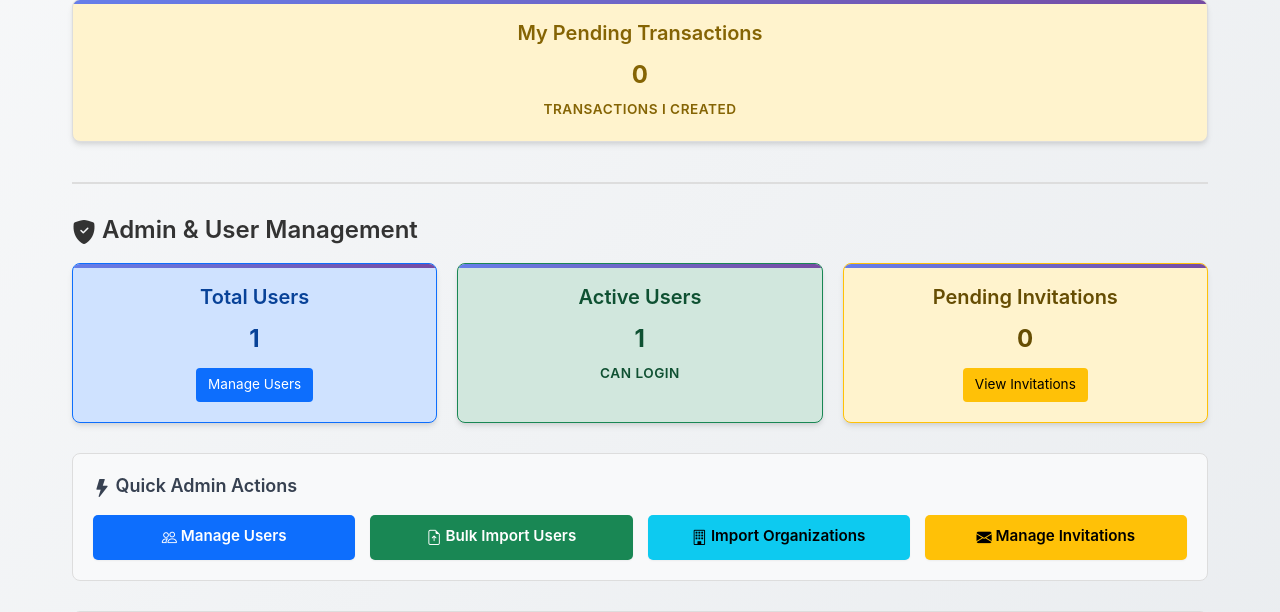
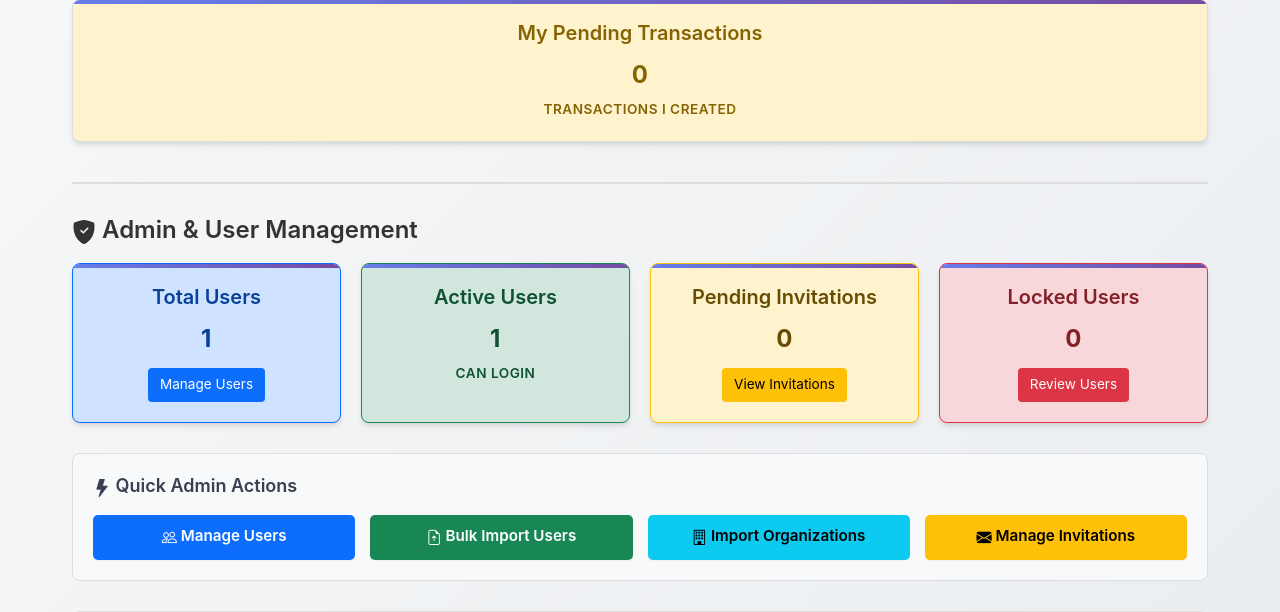
Before and after one commit to quickserviceslqs-netizen/pettycash_system, a Django app: page /accounts/ in a window 1280 px wide. Shown: the part 421-1033 px from the top of the page. Run offline with Django 5.2, Linux system fonts and the light colour scheme; the visitor is signed in with stand-in values (Sample User, id 1); data comes from the database, SQL or seed files in the repository; data that the repository does not hold is empty; parts of the project's set-up code (start-up, migrations or seed data) failed here and were passed over.

Commit message:
feat(sessions): self-terminate other sessions from user menu; feat(admin): Locked Users widget and filter; fix: pass all_apps to manage users

```diff
--- a/accounts/urls.py
+++ b/accounts/urls.py
@@ -57,6 +57,7 @@ urlpatterns = [
     path('', views.dashboard, name='accounts-dashboard'),
     path('dashboard/', views.dashboard, name='dashboard'),
     path('role-redirect/', views.role_based_redirect, name='role_redirect'),
+    path('terminate-my-other-sessions/', views.terminate_my_other_sessions, name='terminate_my_other_sessions'),
 
     # --------------------------
     # User Invitations & Signup
--- a/accounts/views.py
+++ b/accounts/views.py
@@ -1,5 +1,8 @@
 from django.shortcuts import render, redirect
 from django.contrib.auth.decorators import login_required
+from django.contrib import messages
+from django.utils import timezone
+from django.contrib.sessions.models import Session
 
 # ---------------------------------------------------------------------
 # Role access mapping: which apps are visible to which roles
@@ -205,11 +208,17 @@ def dashboard(request):
         from accounts.models_device import UserInvitation
         from django.db.models import Count
 
+        locked_users_count = User.objects.filter(
+            lockout_until__isnull=False,
+            lockout_until__gt=timezone.now()
+        ).count()
+
         admin_stats = {
             'total_users': User.objects.count(),
             'active_users': User.objects.filter(is_active=True).count(),
             'pending_invitations': UserInvitation.objects.filter(status='pending').count(),
             'users_by_role': User.objects.values('role').annotate(count=Count('id')).order_by('-count')[:5],
+            'locked_users': locked_users_count,
             'show_admin_section': True,
         }
     else:
@@ -242,3 +251,25 @@ def dashboard(request):
     }
 
     return render(request, "accounts/dashboard.html", context)
+
+
+@login_required
+def terminate_my_other_sessions(request):
+    """Terminate all other active sessions for the current user, keeping this one."""
+    if request.method == 'POST':
+        current_key = request.session.session_key
+        deleted = 0
+        for s in Session.objects.all():
+            try:
+                data = s.get_decoded()
+            except Exception:
+                continue
+            uid = str(data.get('_auth_user_id')) if data else None
+            if uid and int(uid) == request.user.id and s.session_key != current_key:
+                s.delete()
+                deleted += 1
+        if deleted:
+            messages.success(request, f'Terminated {deleted} other session(s).')
+        else:
+            messages.info(request, 'No other active sessions found.')
+    return redirect('dashboard')
--- a/accounts/views_admin.py
+++ b/accounts/views_admin.py
@@ -15,6 +15,7 @@ from django.utils.crypto import get_random_string
 from accounts.models import User, App, UserAuditLog
 from organization.models import Company, Branch, Department
 from django.contrib.sessions.models import Session
+from django.utils import timezone
 
 
 @login_required
@@ -42,6 +43,8 @@ def manage_users(request):
         users = users.filter(is_active=True)
     elif status_filter == 'inactive':
         users = users.filter(is_active=False)
+    elif status_filter == 'locked':
+        users = users.filter(lockout_until__isnull=False, lockout_until__gt=timezone.now())
     if search:
         users = users.filter(
             Q(username__icontains=search) |
@@ -56,11 +59,13 @@ def manage_users(request):
     # Get filter options
     companies = Company.objects.all().order_by('name')
     roles = User.ROLE_CHOICES
+    all_apps = App.objects.filter(is_active=True).order_by('display_name', 'name')
 
     context = {
         'users': users,
         'companies': companies,
         'roles': roles,
+        'all_apps': all_apps,
         'role_filter': role_filter,
         'company_filter': company_filter,
         'status_filter': status_filter,
--- a/templates/accounts/dashboard.html
+++ b/templates/accounts/dashboard.html
@@ -246,6 +246,14 @@
                 View Invitations
             </a>
         </div>
+
+        <div class="stat-card" style="padding:20px; border:1px solid #dc3545; border-radius:8px; background:#f8d7da; text-align:center;">
+            <h4 style="margin-bottom:10px; color:#842029;">Locked Users</h4>
+            <p style="font-size:1.5rem; font-weight:bold; color:#842029;">{{ locked_users }}</p>
+            <a href="{% url 'accounts:manage_users' %}" style="display:inline-block; margin-top:10px; padding:6px 12px; background:#dc3545; color:#fff; text-decoration:none; border-radius:4px; font-size:0.85rem;">
+                Review Users
+            </a>
+        </div>
     </section>
 
     <!-- Quick Admin Actions -->
--- a/templates/accounts/manage_users.html
+++ b/templates/accounts/manage_users.html
@@ -65,6 +65,7 @@
                         <option value="">All Status</option>
                         <option value="active" {% if status_filter == 'active' %}selected{% endif %}>Active</option>
                         <option value="inactive" {% if status_filter == 'inactive' %}selected{% endif %}>Inactive</option>
+                        <option value="locked" {% if status_filter == 'locked' %}selected{% endif %}>Locked</option>
                     </select>
                 </div>
                 <div class="col-md-12">
@@ -149,6 +150,9 @@
                                 {% else %}
                                 <span class="badge bg-danger">Inactive</span>
                                 {% endif %}
+                                {% if user.lockout_until %}
+                                <span class="badge bg-warning text-dark" title="Locked until {{ user.lockout_until }}">Locked</span>
+                                {% endif %}
                             </td>
                         </tr>
                         {% empty %}
--- a/templates/base.html
+++ b/templates/base.html
@@ -804,6 +804,13 @@
                                     <li><span class="dropdown-item-text text-muted">{{ user.get_role_display }}</span></li>
                                     <li><hr class="dropdown-divider"></li>
                                     <li>
+                                        <form method="post" action="{% url 'accounts:terminate_my_other_sessions' %}">
+                                            {% csrf_token %}
+                                            <button type="submit" class="dropdown-item"><i aria-hidden="true" class="bi bi-x-circle"></i> Terminate other sessions</button>
+                                        </form>
+                                    </li>
+                                    <li><hr class="dropdown-divider"></li>
+                                    <li>
                                         <form method="post" action="{% url 'logout' %}">
                                             {% csrf_token %}
                                             <button type="submit" class="dropdown-item text-danger"><i aria-hidden="true" class="bi bi-box-arrow-right"></i> Logout</button>
```
